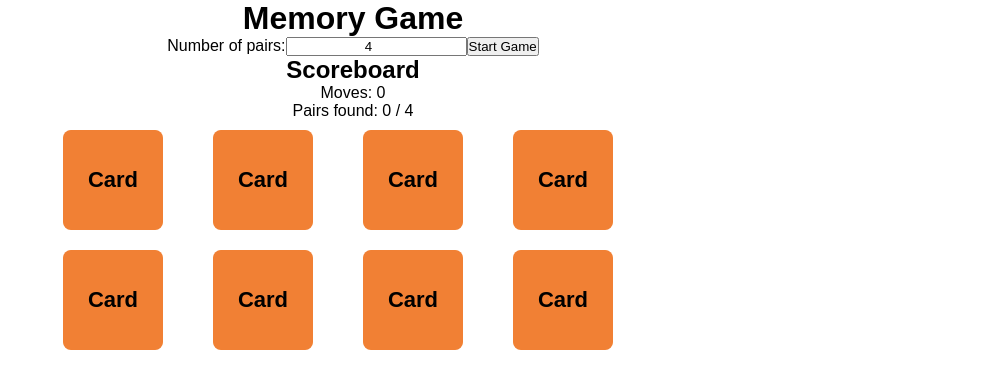
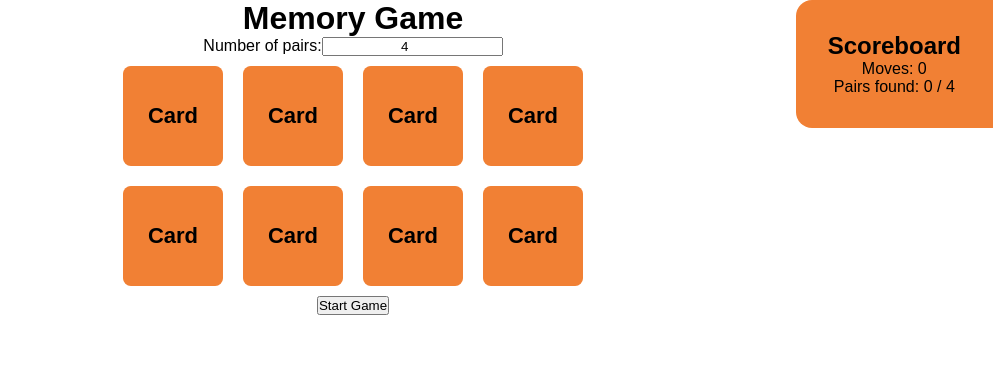
Before and after one commit to D3m0nNiller/vendespil-react-nicklas, a React (Vite) app: page / in a window 1280 px wide. Shown: the top 388 px of the page, without its empty margins (287-1280 px from the left). Built offline with nearby package versions, Linux system fonts and the light colour scheme.

Commit message:
made the grid template dynamic for how many pairs

```diff
--- a/src/App.css
+++ b/src/App.css
@@ -7,13 +7,10 @@
 }
 
 #cards {
-  margin: 0;
   padding: 0;
   display: grid;
-  grid-template-columns: repeat(4, 1fr);
-  max-width: 600px;
+  max-width: min-content;
   margin: 0 auto;
-
 }
 
 .card {
@@ -69,3 +66,14 @@
   color: white;
   font-size: 200%;
 }
+
+#scoreboard {
+  position: absolute;
+  top: 0;
+  right: 0;
+  background-color: #f18034;
+  padding: 2em;
+  align-content: center;
+  border-top-left-radius: 1em;
+  border-bottom-left-radius: 1em;
+}
--- a/src/App.jsx
+++ b/src/App.jsx
@@ -87,6 +87,7 @@ export default function App() {
   }, [])
 
   return (
+    <>
       <div>
         <h1>Memory Game</h1>
 
@@ -99,13 +100,9 @@ export default function App() {
             value={numberOfPairs}
             onChange={(event) => setNumberOfPairs(event.target.value)}
           />
-
-        <button onClick={() => createCards(Number(numberOfPairs))}>
-          Start Game
-        </button>
         </div>
 
-      <div>
+        <div id="scoreboard">
           <h2>Scoreboard</h2>
 
           <p>Moves: {moves}</p>
@@ -113,11 +110,12 @@ export default function App() {
           <p>
             Pairs found: {matchedCards.length / 2} / {cards.length / 2}
           </p>
+        </div>
 
         {matchedCards.length === cards.length && cards.length > 0 && (
           <h2>You won!</h2>
         )}
-      </div>
+
 
         <CardList
           cards={cards}
@@ -125,6 +123,16 @@ export default function App() {
           matchedCards={matchedCards}
           handleClick={handleClick}
         />
-    </div>
+      </div >
+
+      {matchedCards.length === cards.length ?
+        <button onClick={() => createCards(Number(numberOfPairs))}>
+          Reset Game Or Choose Another Amount Of Pairs
+        </button> :
+        <button onClick={() => createCards(Number(numberOfPairs))}>
+          Start Game
+        </button>
+      }
+    </>
   )
 }
--- a/src/components/CardsList.jsx
+++ b/src/components/CardsList.jsx
@@ -3,7 +3,12 @@ import Card from "./Card"
 export default function CardList({ cards, selectedCards, matchedCards, handleClick }) {
 
     return (
-        <ul id="cards">
+        <ul
+            id="cards"
+            style={{
+                gridTemplateColumns: `repeat(${Math.min(cards.length / 2, 4)}, 1fr)`
+            }}
+        >
             {cards.map((card) => (
                 <Card
                     key={card.id}
```
Lines whose indentation alone changed are shown as unchanged.
